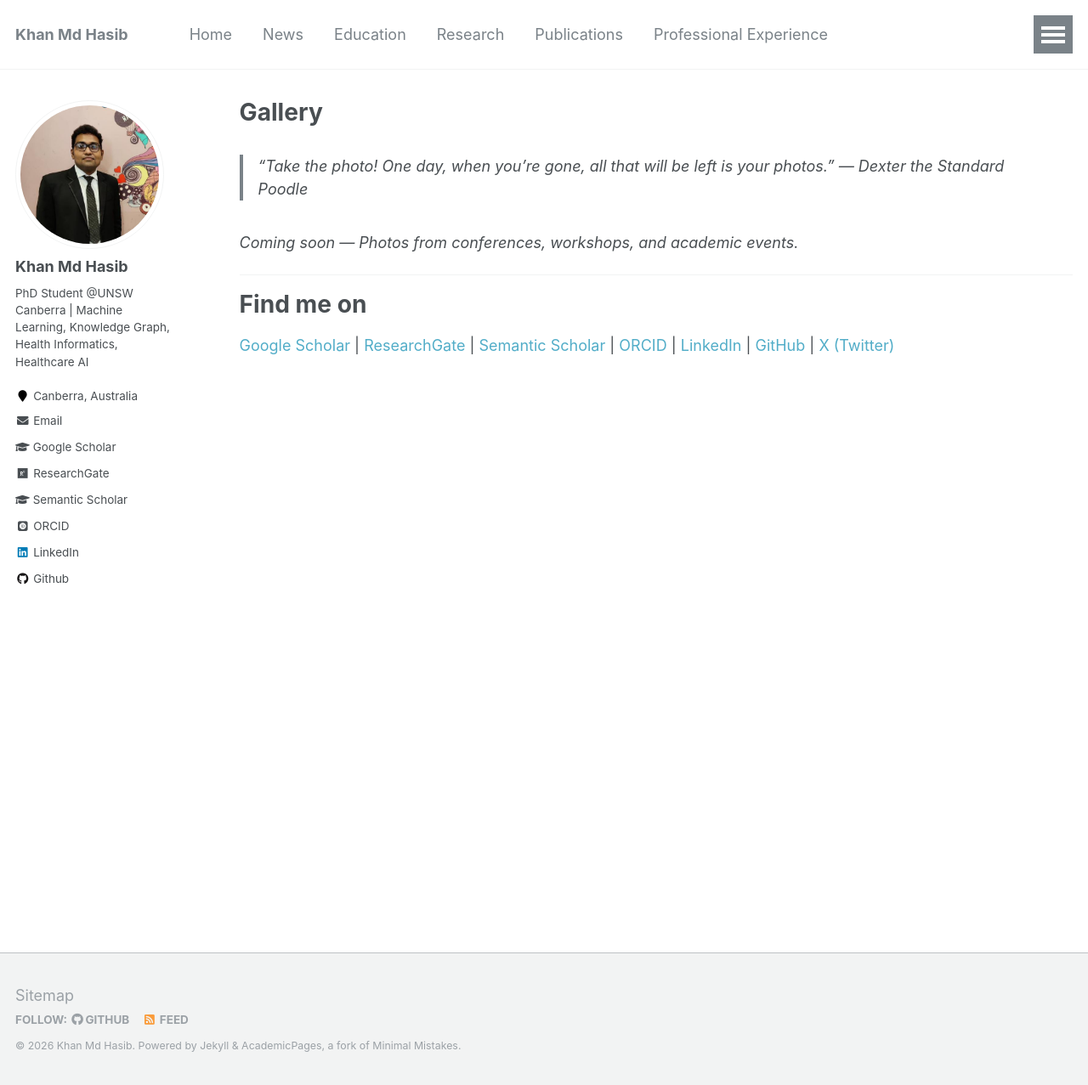
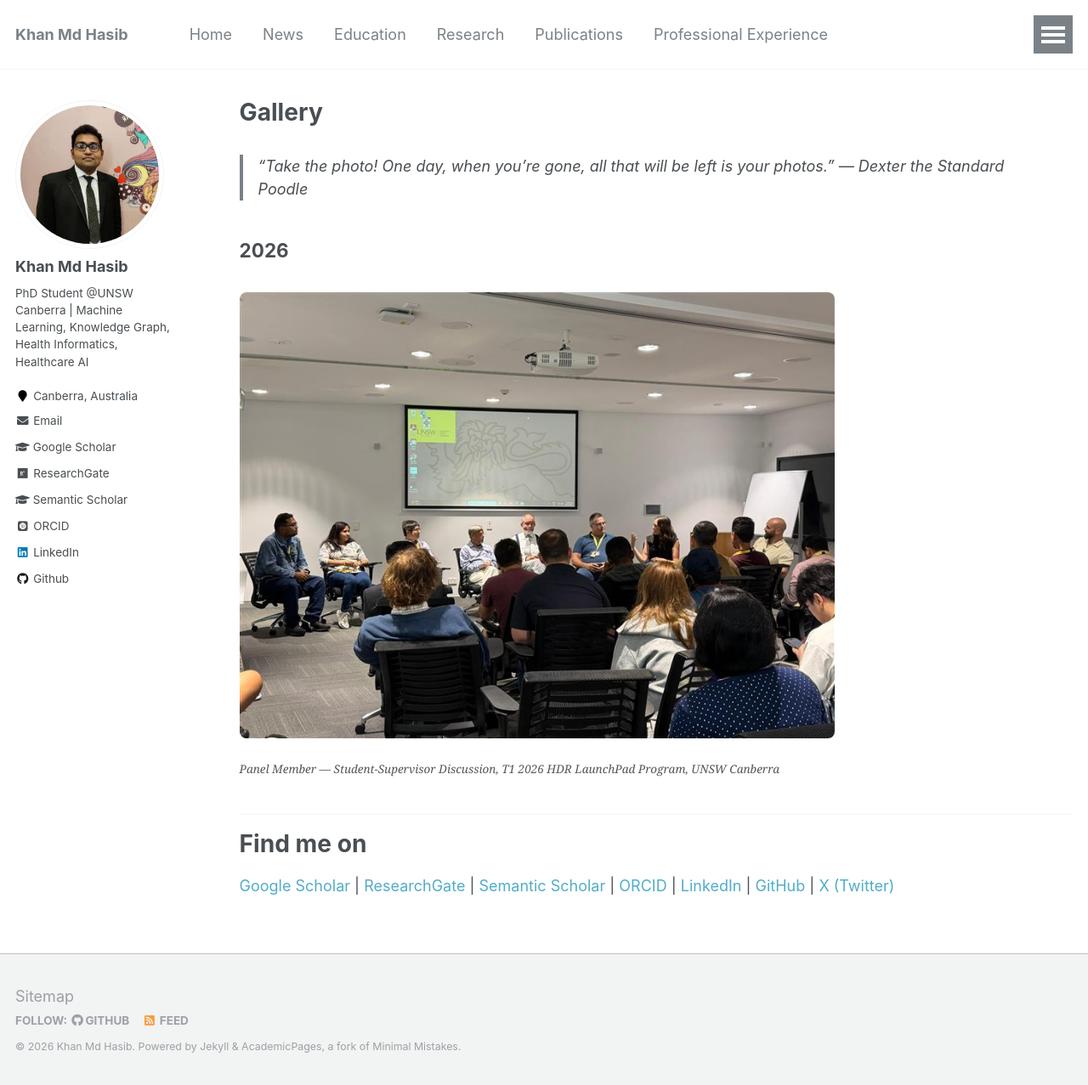
Before and after one commit to hasibaust13/hasibaust13.github.io, a Jekyll site: the page built from _pages/gallery.md, in a window 1280 px wide and 1277 px high. Shown: the whole window at 85% size. Built offline with Jekyll 4.4.1, drawn with Linux system fonts in a browser that asks for light colours; some web fonts are replaced.

Commit message:
Add first gallery photo - HDR LaunchPad Panel Member 2026

```diff
--- a/_pages/gallery.md
+++ b/_pages/gallery.md
@@ -7,7 +7,12 @@ author_profile: true
 
 > *"Take the photo! One day, when you're gone, all that will be left is your photos."* — Dexter the Standard Poodle
 
-*Coming soon — Photos from conferences, workshops, and academic events.*
+## 2026
+
+<figure>
+<img src="/images/gallery/panel-member-hdr-launchpad-2026.jpeg" alt="Panel Member - Student-Supervisor Discussion T1 2026 HDR LaunchPad Program, UNSW Canberra" style="width: 100%; max-width: 700px; border-radius: 8px;">
+<figcaption style="margin-top: 8px; font-style: italic; color: #555;">Panel Member — Student-Supervisor Discussion, T1 2026 HDR LaunchPad Program, UNSW Canberra</figcaption>
+</figure>
 
 ---
 
```
Also changed, not shown: images/gallery/panel-member-hdr-launchpad-2026.jpeg (added).
